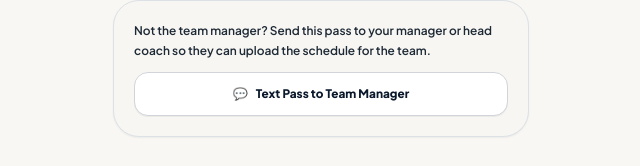
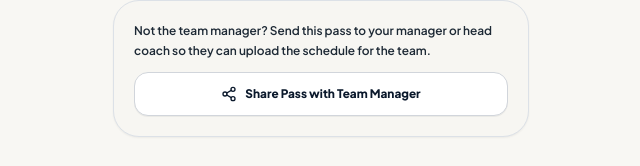
Before and after one commit to glennbakie/awayday, a Next.js app: page /claim in a window 1280 px wide. Shown: the part 947-1113 px from the top of the page, without its empty margins (319-959 px from the left). Built offline with nearby package versions, Linux system fonts and the light colour scheme.

Commit message:
ui: use native share tray instead of SMS-only link for passing /claim to team manager

```diff
--- a/src/app/claim/page.tsx
+++ b/src/app/claim/page.tsx
@@ -3,7 +3,7 @@
 import React, { useState, useRef, Suspense } from "react";
 import { useSearchParams, useRouter } from "next/navigation";
 import Link from "next/link";
-import { Upload, CheckCircle2, FileText, Loader2, X, CalendarDays, MapPin } from "lucide-react";
+import { Upload, CheckCircle2, FileText, Loader2, X, CalendarDays, MapPin, Share2 } from "lucide-react";
 import {
   mergeAndDedupeGames,
   compressImageForVision,
@@ -98,6 +98,7 @@ function ClaimPageContent() {
 
   const [teamName, setTeamName] = useState("");
   const [contactInfo, setContactInfo] = useState("");
+  const [passCopied, setPassCopied] = useState(false);
   const fileInputRef = useRef<HTMLInputElement | null>(null);
 
   const runScheduleExtraction = async (selectedFiles: File[], targetTeam: string) => {
@@ -500,8 +501,39 @@ function ClaimPageContent() {
     }
   };
 
-  const claimUrl = `https://awayday-omega.vercel.app/claim?ref=${encodeURIComponent(ref)}`;
-  const managerSmsBody = `Hey Coach / Manager! Another team passed us a free AwayDay pass for our next two away tournaments. Drop our schedule screenshot or PDF here to set up our team run-sheet: ${claimUrl}`;
+  const handleSharePassWithManager = async () => {
+    const shareUrl =
+      typeof window !== "undefined"
+        ? window.location.href
+        : `https://awayday-omega.vercel.app/claim?ref=${encodeURIComponent(ref)}`;
+    const shareMessage =
+      "Hey Coach / Manager! Another team passed us a free AwayDay pass for our next two away tournaments. Drop our schedule screenshot or PDF here to set up our team run-sheet:";
+
+    if (typeof navigator !== "undefined" && typeof navigator.share === "function") {
+      try {
+        await navigator.share({
+          title: "AwayDay Team Pass",
+          text: shareMessage,
+          url: shareUrl,
+        });
+        return;
+      } catch (err: any) {
+        if (err?.name === "AbortError") {
+          return;
+        }
+      }
+    }
+
+    if (typeof navigator !== "undefined" && navigator.clipboard?.writeText) {
+      try {
+        await navigator.clipboard.writeText(`${shareMessage}\n${shareUrl}`);
+        setPassCopied(true);
+        setTimeout(() => setPassCopied(false), 2500);
+      } catch {
+        // Ignore clipboard write errors
+      }
+    }
+  };
 
   return (
     <div className="min-h-screen font-sans bg-[#F8F7F3] text-[#1D2935] pb-16">
@@ -836,13 +868,23 @@ function ClaimPageContent() {
           <p className="text-xs font-semibold text-[#1D2935] leading-relaxed">
             Not the team manager? Send this pass to your manager or head coach so they can upload the schedule for the team.
           </p>
-          <a
-            href={`sms:?&body=${encodeURIComponent(managerSmsBody)}`}
-            className="min-h-[44px] w-full rounded-xl bg-white hover:bg-[#EFEFEA] border-[1.5px] border-[#D1D5DB] text-[#0B192C] font-black text-xs flex items-center justify-center gap-2 px-4 py-2.5 transition-colors shadow-2xs"
+          <button
+            type="button"
+            onClick={handleSharePassWithManager}
+            className="min-h-[44px] w-full rounded-xl bg-white hover:bg-[#EFEFEA] border-[1.5px] border-[#D1D5DB] text-[#0B192C] font-black text-xs flex items-center justify-center gap-2 px-4 py-2.5 transition-colors shadow-2xs cursor-pointer active:scale-[0.99]"
           >
-            <span aria-hidden="true">💬</span>
-            <span>Text Pass to Team Manager</span>
-          </a>
+            {passCopied ? (
+              <>
+                <CheckCircle2 className="w-4 h-4 text-emerald-600" aria-hidden="true" />
+                <span>Pass link copied!</span>
+              </>
+            ) : (
+              <>
+                <Share2 className="w-4 h-4" aria-hidden="true" />
+                <span>Share Pass with Team Manager</span>
+              </>
+            )}
+          </button>
         </section>
 
         {/* Subtle Branded Footer */}
```
